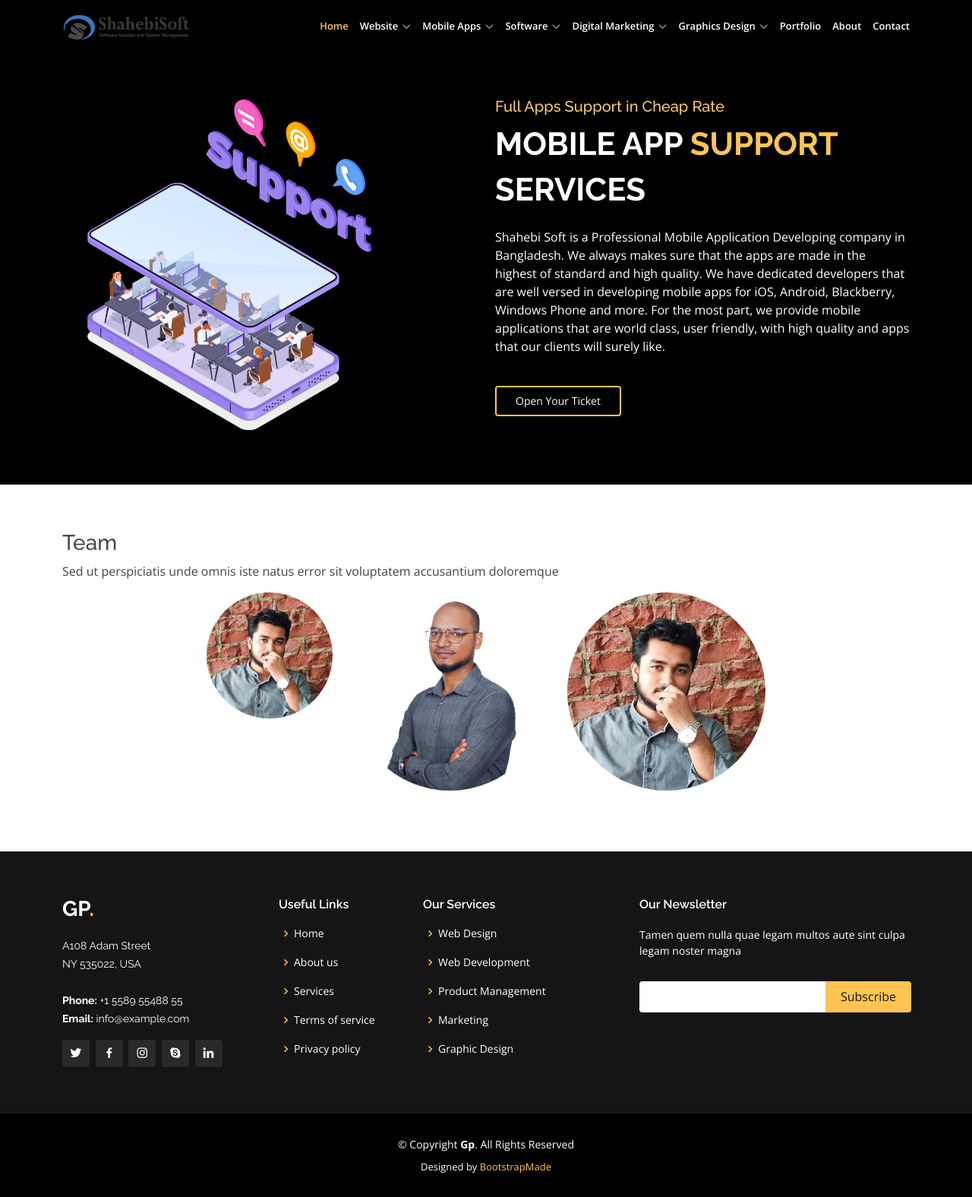
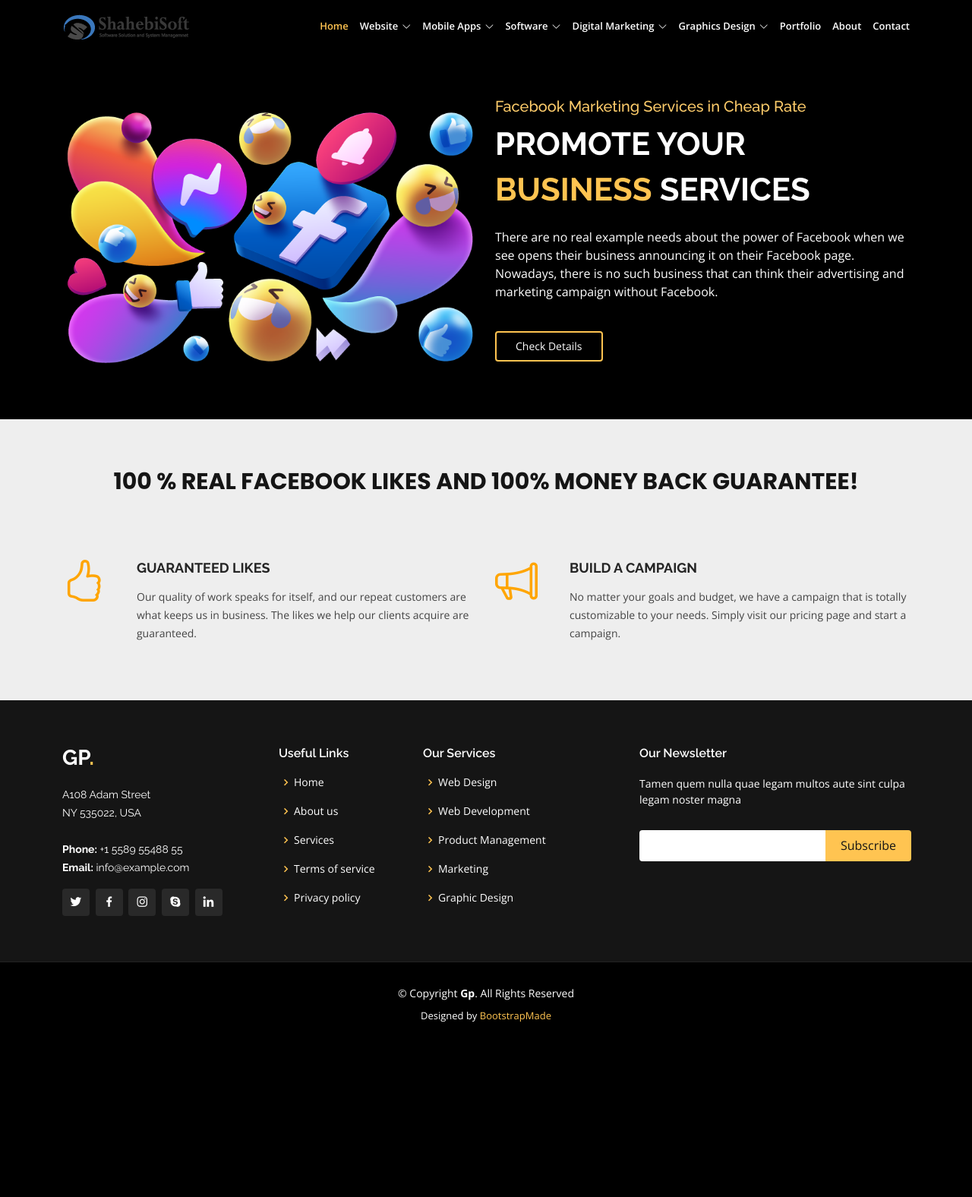
Before and after one commit to nuaiman03/Shahebi, a PHP site: page /facebook-marketing.php in a window 1280 px wide. Shown: the whole page at 76% size. After the commit the page ends 1346 px from the top, so only its background shows below. Run offline with PHP 8.4, Linux system fonts and the light colour scheme.

Commit message:
update 2

```diff
--- a/dynamic-website.php
+++ b/dynamic-website.php
@@ -60,7 +60,7 @@
 
     </section><!-- End Services Section -->
 
-   <!-- ======= Features Section ======= -->
+    <!-- ======= Features Section ======= -->
     <section id="features" class="features">
 
         <div class="container" data-aos="fade-up">
--- a/facebook-marketing.php
+++ b/facebook-marketing.php
@@ -6,13 +6,13 @@
 
         <div class="row content">
           <div class="col-lg-6" data-aos="fade-right">
-            <img src="assets/img/asp.png" class="img-fluid" alt="">
+            <img src="assets/img/fbm.png" class="img-fluid" alt="">
           </div>
           <div class="col-lg-6 pt-4 pt-lg-0" data-aos="fade-left">
-            <h5 style="color: #ffcd6b;">Full Apps Support in Cheap Rate</h5>
-            <h2>Mobile App <span>Support</span> Services</h2>
-            <p style="color: white;">Shahebi Soft is a Professional Mobile Application Developing company in Bangladesh. We always makes sure that the apps are made in the highest of standard and high quality. We have dedicated developers that are well versed in developing mobile apps for iOS, Android, Blackberry, Windows Phone and more. For the most part, we provide mobile applications that are world class, user friendly, with high quality and apps that our clients will surely like. </p><br>
-            <a href="#about" class="get-started-btn scrollto">Open Your Ticket</a>
+            <h5 style="color: #ffcd6b;">Facebook Marketing Services in Cheap Rate</h5>
+            <h2>Promote Your <span>Business</span> Services</h2>
+            <p style="color: white;">There are no real example needs about the power of Facebook when we see opens their business announcing it on their Facebook page. Nowadays, there is no such business that can think their advertising and marketing campaign without Facebook.</p><br>
+            <a href="#about" class="get-started-btn scrollto">Check Details</a>
           </div>
         </div>
 
@@ -20,66 +20,33 @@
     </section><!-- End Heading Section -->
 
 
-    <!-- Updating Website Software Section -->
-    <section id="team-3">
-      <div class="container" data-aos="fade-up">
-        <div class="section-header">
-          <h3>Team</h3>
-          <p>Sed ut perspiciatis unde omnis iste natus error sit voluptatem accusantium doloremque</p>
+    <!-- Services Section - Home Page -->
+    <section id="services" class="services-1">
+
+      <div class="container">
+
+
+        <div class="section-title">
+          <p style="font-size: 30px; text-align: center;">100 % Real Facebook Likes and 100% Money Back Guarantee!</p>
         </div>
+        <div class="row gy-4">
 
-        <div class="row justify-content-center">
-
-          <div class="col-lg-2 col-md-6" data-aos="zoom-out" data-aos-delay="100">
-            <div class="member">
-              <img src="assets/img/team/team-1.jpg" class="img-fluid" alt="">
-              <div class="member-info">
-                <div class="member-info-content">
-                  <h4>Walter White</h4>
-                  <span>Chief Executive Officer</span>
-                  <div class="social">
-                    <a href=""><i class="bi bi-twitter"></i></a>
-                    <a href=""><i class="bi bi-facebook"></i></a>
-                    <a href=""><i class="bi bi-instagram"></i></a>
-                    <a href=""><i class="bi bi-linkedin"></i></a>
-                  </div>
-                </div>
+          <div data-aos-delay="100" data-aos="fade-up" class="col-lg-6">
+            <div class="service-item d-flex">
+              <div class="icon flex-shrink-0"><i class="bi bi-hand-thumbs-up" style="color: orange;"></i></div>
+              <div>
+                <h4 class="title"><a class="stretched-link" href="services-details.html">GUARANTEED LIKES</a></h4>
+                <p class="description">Our quality of work speaks for itself, and our repeat customers are what keeps us in business. The likes we help our clients acquire are guaranteed.</p>
               </div>
             </div>
           </div>
 
-          <div class="col-lg-3 col-md-6" data-aos="zoom-out" data-aos-delay="200">
-            <div class="member">
-              <img src="assets/img/team/team-2.jpg" class="img-fluid" alt="">
-              <div class="member-info">
-                <div class="member-info-content">
-                  <h4>Sarah Jhonson</h4>
-                  <span>Product Manager</span>
-                  <div class="social">
-                    <a href=""><i class="bi bi-twitter"></i></a>
-                    <a href=""><i class="bi bi-facebook"></i></a>
-                    <a href=""><i class="bi bi-instagram"></i></a>
-                    <a href=""><i class="bi bi-linkedin"></i></a>
-                  </div>
-                </div>
-              </div>
-            </div>
-          </div>
-
-          <div class="col-lg-3 col-md-6" data-aos="zoom-out" data-aos-delay="300">
-            <div class="member">
-              <img src="assets/img/team/team-1.jpg" class="img-fluid" alt="">
-              <div class="member-info">
-                <div class="member-info-content">
-                  <h4>William Anderson</h4>
-                  <span>CTO</span>
-                  <div class="social">
-                    <a href=""><i class="bi bi-twitter"></i></a>
-                    <a href=""><i class="bi bi-facebook"></i></a>
-                    <a href=""><i class="bi bi-instagram"></i></a>
-                    <a href=""><i class="bi bi-linkedin"></i></a>
-                  </div>
-                </div>
+          <div data-aos-delay="200" data-aos="fade-up" class="col-lg-6">
+            <div class="service-item d-flex">
+              <div class="icon flex-shrink-0"><i class="bi bi-megaphone" style="color: orange;"></i></div>
+              <div>
+                <h4 class="title"><a class="stretched-link" href="services-details.html">BUILD A CAMPAIGN</a></h4>
+                <p class="description">No matter your goals and budget, we have a campaign that is totally customizable to your needs. Simply visit our pricing page and start a campaign.</p>
               </div>
             </div>
           </div>
@@ -87,5 +54,6 @@
         </div>
 
       </div>
-    </section><!-- End Team Section -->
+
+    </section><!-- End Services Section -->
 <?php require_once('main/footer.php'); ?>
--- a/ssl-&-cyber-security.php
+++ b/ssl-&-cyber-security.php
@@ -48,7 +48,7 @@
     <section Keep Your Website Up-to-Date>
 
       <div class="container py-1">
-        <div class="section-title" style="">
+        <div class="section-title">
           <p style="border: 3px solid #ffcd6b; border-radius: 10px; padding: 10px 0; text-align: center;">All SSL Certificated Price by Brand</p>
         </div>
 
--- a/youtube-marketing.php
+++ b/youtube-marketing.php
@@ -6,7 +6,7 @@
 
         <div class="row content">
           <div class="col-lg-6" data-aos="fade-right">
-            <img src="assets/img/asp.png" class="img-fluid" alt="">
+            <img src="assets/img/ytbm.png" class="img-fluid" alt="">
           </div>
           <div class="col-lg-6 pt-4 pt-lg-0" data-aos="fade-left">
             <h5 style="color: #ffcd6b;">Full Apps Support in Cheap Rate</h5>
```
Also changed, not shown: inventory-system.php (+11 -4 lines), school-management.php (+5 -5 lines), seo-service.php (+5 -5 lines), assets/img/erp.png (added), assets/img/fbm.png (added), assets/img/seo.png (added), assets/img/sms.png (added), assets/img/ytbm.png (added).
